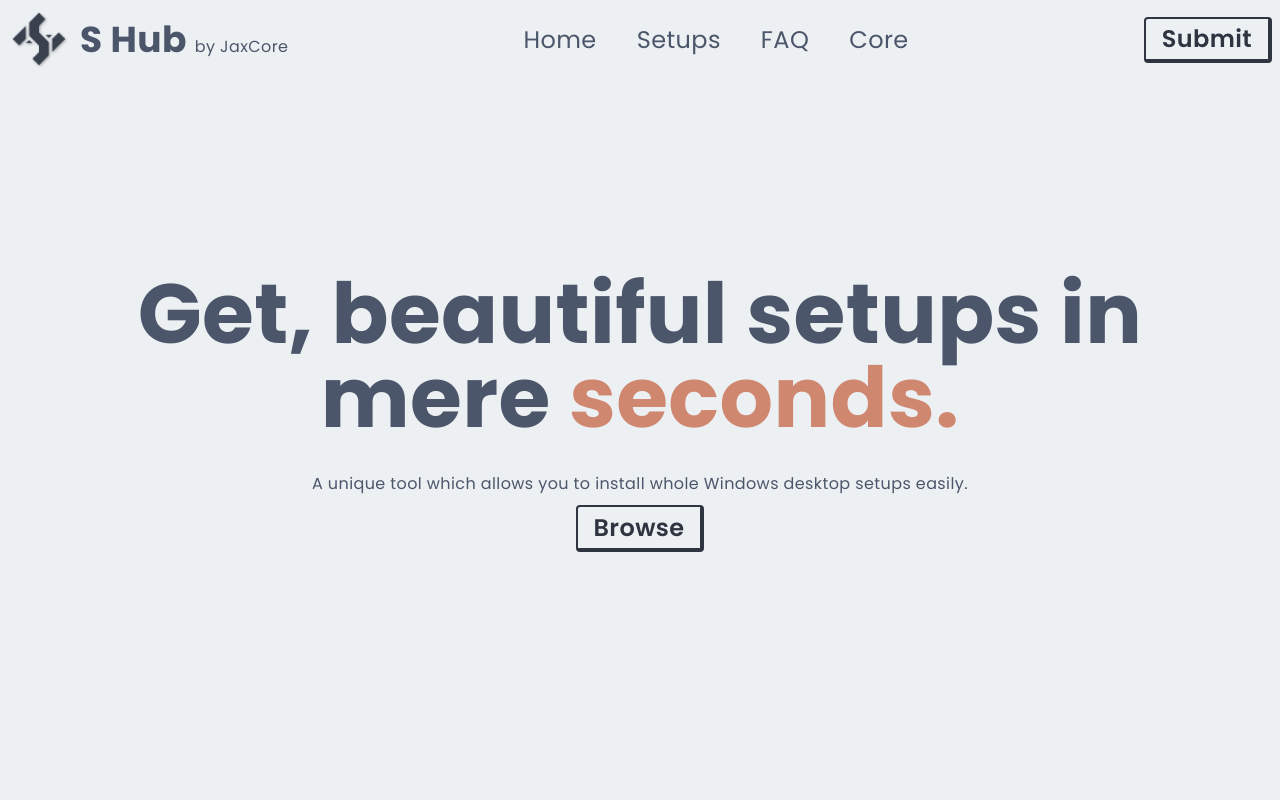
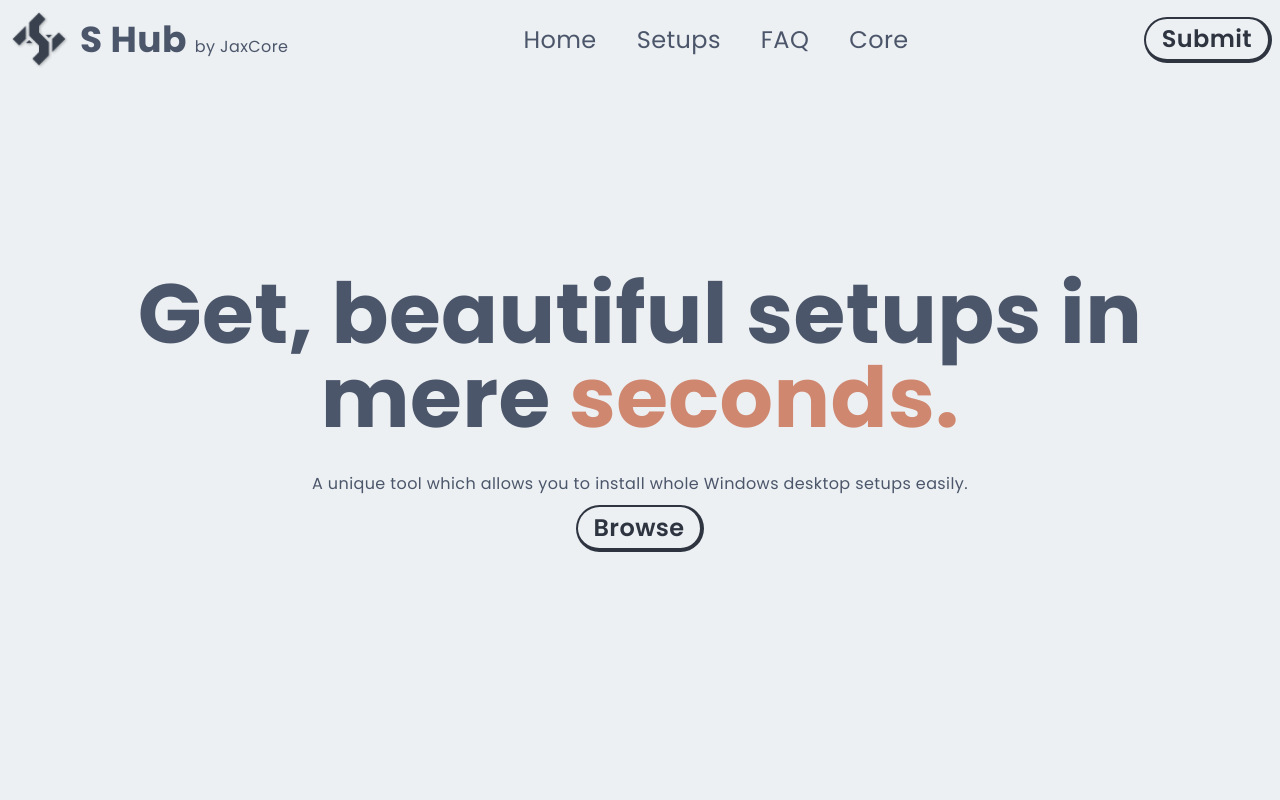
Before and after one commit to Jax-Core/s-hub, a Next.js app: page / in a window 1280 px wide. Shown: the top 800 px of the page. Built offline with nearby package versions, Linux system fonts and the light colour scheme.

Commit message:
Update buttons

```diff
--- a/components/Main.jsx
+++ b/components/Main.jsx
@@ -19,7 +19,7 @@ const Main = () => {
           <a
             className="py-1 px-4
                   text-2xl font-semibold text-anchorman
-                  focus:outline-none rounded
+                  focus:outline-none rounded-3xl
                   bg-blue
                   border-2 border-r-4 border-b-4 border-anchorman
                   "
--- a/components/Navbar.jsx
+++ b/components/Navbar.jsx
@@ -85,7 +85,7 @@ const Navbar = () => {
         <a
             className="py-1 px-4
                   text-2xl font-semibold text-anchorman
-                  focus:outline-none rounded
+                  focus:outline-none rounded-3xl
                   bg-blue
                   border-2 border-r-4 border-b-4 border-anchorman
                   "
```
